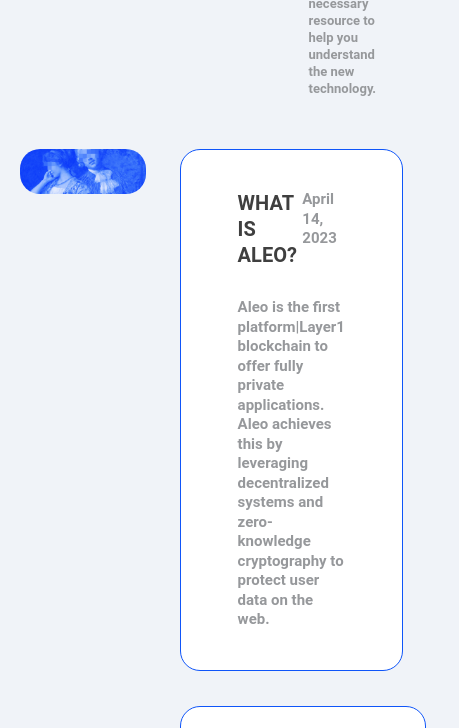
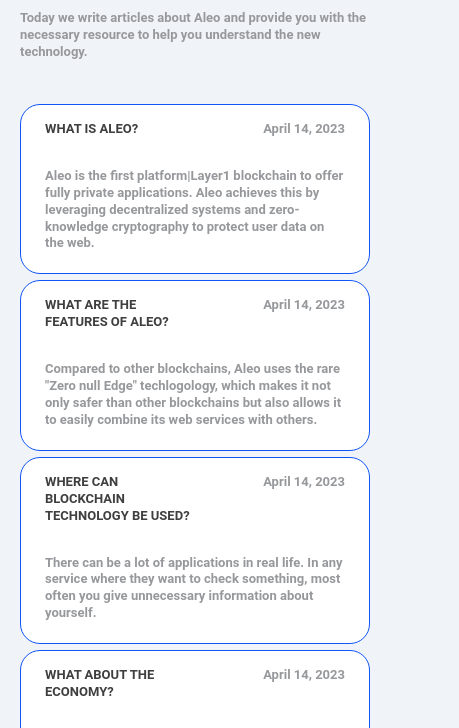
Before and after one commit to alchemycat/Aleo-Landing-Page, a website: page src/articles.html in a window 390 px wide. Shown: the part 229-957 px from the top of the page, 459 px wide, since content can reach past the window. Drawn offline with nearby package versions, Linux system fonts and the light colour scheme; files that its build step writes are made by us from their sources; files whose address does not match are found by name; a web font is replaced by a local one.

Commit message:
добавил адаптив для секции articles

```diff
--- a/gulp/version.json
+++ b/gulp/version.json
@@ -1,3 +1,3 @@
 {
-    "main": "20230422124747"
+    "main": "20230422140420"
 }
--- a/src/articles.html
+++ b/src/articles.html
@@ -7,17 +7,20 @@
 			<section class="articles">
 				<div class="container">
 					<div class="articles__wrapper">
-						<div class="articles__top-row">
-							<h1 class="articles__title caption__header">Articles</h1>
-							<p class="articles__subtitle caption__text">
+                        <div class="articles__col articles__col-1"><h1 class="articles__title caption__header">Articles</h1></div>
+                        <div class="articles__col articles__col-2">
+                            <p class="articles__subtitle caption__text">
 								Today we write articles about Aleo and provide you with the
 								necessary resource to help you understand the new technology.
 							</p>
-						</div>
-						<div class="articles__bottom-row">
-							<div class="articles__image">
+                        </div>
+                        <div class="articles__col articles__col-3">
+                            <div class="articles__image">
 								<img src="@img/articles/pic1.png" alt="image" />
 							</div>
+                        </div>
+						<div class="articles__col articles__col-4">
+
 							<div class="articles__list">
 								<div class="articles__item">
 									<div class="articles__top">
--- a/src/scss/components/_articles.scss
+++ b/src/scss/components/_articles.scss
@@ -1,18 +1,18 @@
 .articles {
+    position: relative;
     padding-top: 42px;
     padding-bottom: 44px;
-    &__top-row {
-        display: flex;
-        gap: 0px 140px;
-    }
-    &__bottom-row {
-        margin-top: 52px;
-        display: flex;
-        gap: 0 34px;
+
+    &__wrapper {
+        display: grid;
+        grid-template-columns: 0.85fr 1.15fr;
+        grid-column-gap: 34px;
+        grid-row-gap: 52px;
+        grid-auto-rows: minmax(100px, auto);
     }
 
     &__image {
-        width: 43.74%;
+        width: 100%;
         img {
             display: block;
             width: 100%;
@@ -28,7 +28,7 @@
         display: flex;
         flex-wrap: wrap;
         gap: 35px;
-        width: 54.4%;
+        width: 100%;
     }
     &__item {
         padding: 40px 57px;
--- a/src/scss/media.scss
+++ b/src/scss/media.scss
@@ -168,6 +168,53 @@
         &__button {
             margin-left: 50%;
             margin-top: 40px;
+        }
+    }
+
+    .articles {
+        padding-top: 40px;
+        padding-bottom: 0px;
+        &__wrapper {
+            display: grid;
+            grid-template-columns: 1fr;
+            grid-column-gap: 0px;
+            grid-row-gap: 20px;
+            grid-auto-rows: minmax(100px, auto);
+        }
+        &__col {
+            &-1 {
+                grid-area: 1 / 1 / 2 / 2;
+            }
+            &-2 {
+                grid-area: 3 / 1 / 4 / 2;
+            }
+            &-3 {
+                grid-area: 2 / 1 / 3 / 2;
+            }
+            &-4 {
+                grid-area: 4 / 1 / 5 / 2;
+            }
+        }
+        &__subtitle {
+            max-width: 455px;
+            margin-left: 50%;
+        }
+        &__image {
+            margin-top: 29px;
+            width: 100%;
+        }
+        &__list {
+            gap: 20px;
+            width: 100%;
+        }
+        &__item {
+            padding: 40px;
+        }
+        &__description {
+            margin-top: 10%;
+        }
+        &__button {
+            margin-top: 20px;
         }
     }
 
@@ -370,6 +417,58 @@
         &__button {
             margin-top: 29px;
             max-width: 350px;
+        }
+    }
+
+    .articles {
+        padding-top: 47px;
+        padding-bottom: 40px;
+        &__wrapper {
+            display: grid;
+            grid-template-columns: 1fr;
+            grid-column-gap: 0px;
+            grid-row-gap: 12px;
+            grid-auto-rows: minmax(100px, auto);
+        }
+        &__col {
+            &-1 {
+                grid-area: 1 / 1 / 2 / 2;
+            }
+            &-2 {
+                grid-area: 3 / 1 / 4 / 2;
+            }
+            &-3 {
+                grid-area: 2 / 1 / 3 / 2;
+            }
+            &-4 {
+                grid-area: 4 / 1 / 5 / 2;
+            }
+        }
+        &__subtitle {
+            max-width: 455px;
+            margin-left: 50%;
+        }
+        &__image {
+            margin-top: 24px;
+            width: 100%;
+        }
+        &__list {
+            gap: 15px;
+            width: 100%;
+            margin-top: 33px;
+            flex-direction: column;
+            flex-wrap: nowrap;
+        }
+        &__item {
+            max-width: 100%;
+            padding: 40px;
+        }
+        &__description {
+            margin-top: 10%;
+            max-width: 100%;
+        }
+        &__button {
+            margin-top: 30px;
         }
     }
 
@@ -659,6 +758,44 @@
         }
     }
 
+    .articles {
+        padding-top: 11px;
+        padding-bottom: 0px;
+        &__wrapper {
+            grid-row-gap: 10px;
+            grid-auto-rows: minmax(auto, auto);
+        }
+        &__subtitle {
+            max-width: 100%;
+            margin-left: 0%;
+        }
+        &__image {
+            margin-top: 0px;
+            width: 100%;
+        }
+        &__list {
+            gap: 6px;
+        }
+        &__item {
+            max-width: 100%;
+            padding: 16px 24px 21px 24px;
+        }
+        &__date {
+            font-size: 13px;
+
+        }
+        &__caption {
+            font-size: 13px;
+            max-width: 147px;
+        }
+        &__description {
+            font-size: 13px;
+        }
+        &__button {
+            margin-top: 22px;
+        }
+    }
+
 
     .footer {
         padding: 46px 0px;
```
